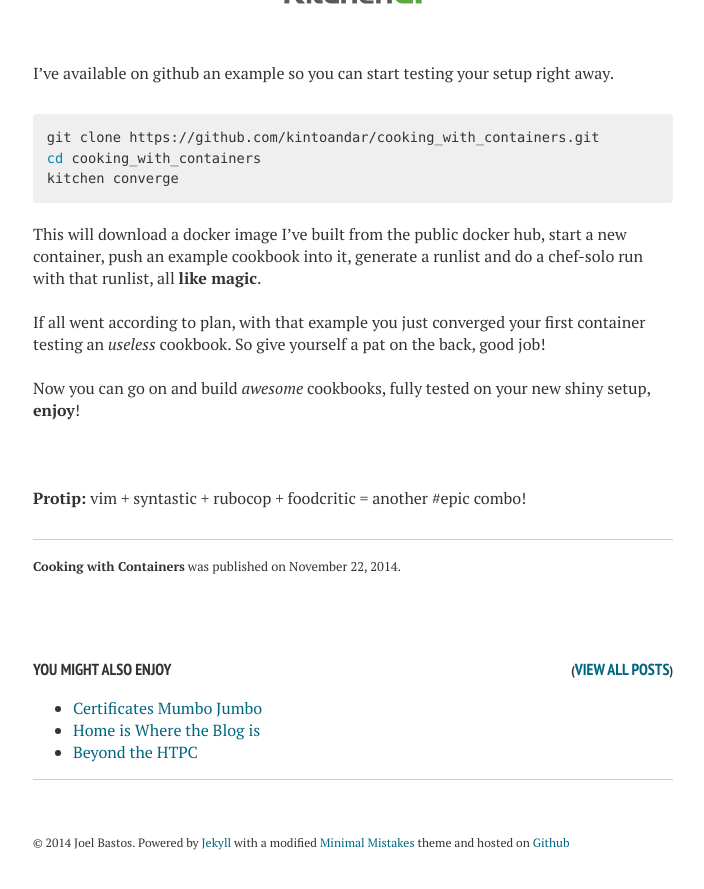
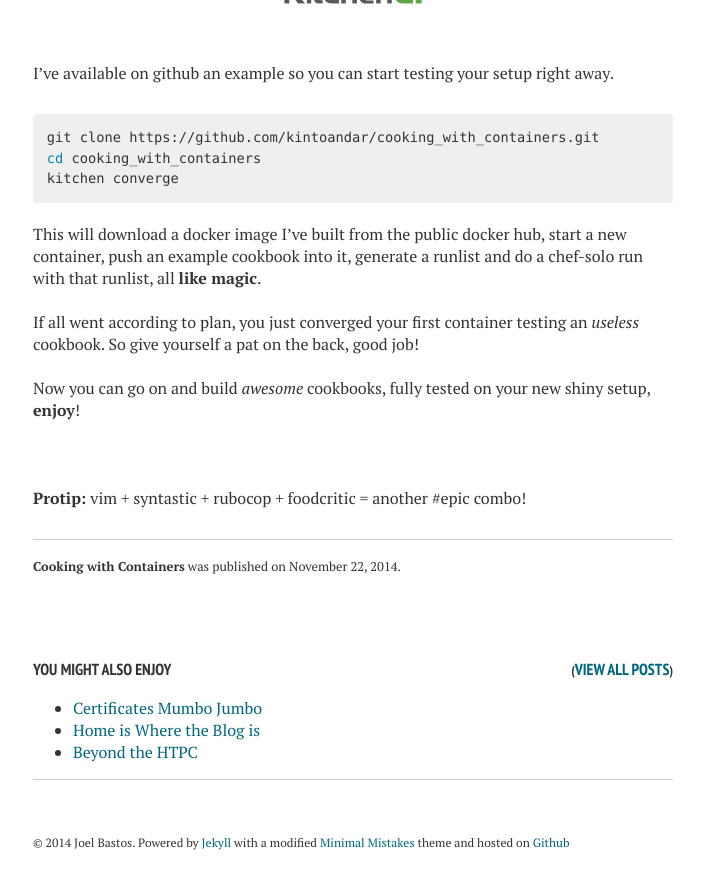
Before and after one commit to kintoandar/kintoandar.github.io, a Jekyll site: the page built from _posts/2014-11-23-cooking-with-containers.md, in a window 1280 px wide and 900 px high, scrolled down 3813 px. Shown: the top 889 px of the window, without its empty margins (287-991 px from the left). Built offline with Jekyll 4.4.1, drawn with Linux system fonts in a browser that asks for light colours; nearby versions of some CDN libraries.

Commit message:
fix a sentence on Cooking with Containers

```diff
--- a/_posts/2014-11-23-cooking-with-containers.md
+++ b/_posts/2014-11-23-cooking-with-containers.md
@@ -151,7 +151,7 @@ kitchen converge
 This will download a docker image I've built from the public docker hub, start a new container, push an example cookbook into it, generate a runlist and do a chef-solo run with that runlist, all **like magic**.
 \\
 \\
-If all went according to plan, with that example you just converged your first container testing an _useless_ cookbook. So give yourself a pat on the back, good job!
+If all went according to plan, you just converged your first container testing an _useless_ cookbook. So give yourself a pat on the back, good job!
 \\
 \\
 Now you can go on and build _awesome_ cookbooks, fully tested on your new shiny setup, **enjoy**!
```
